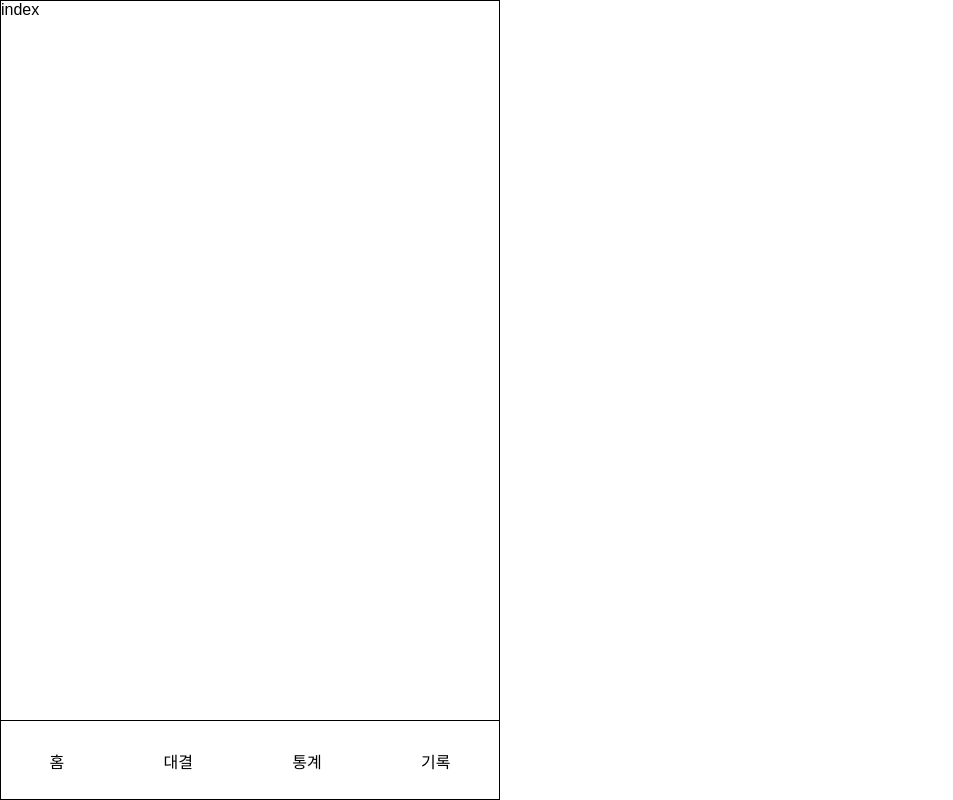
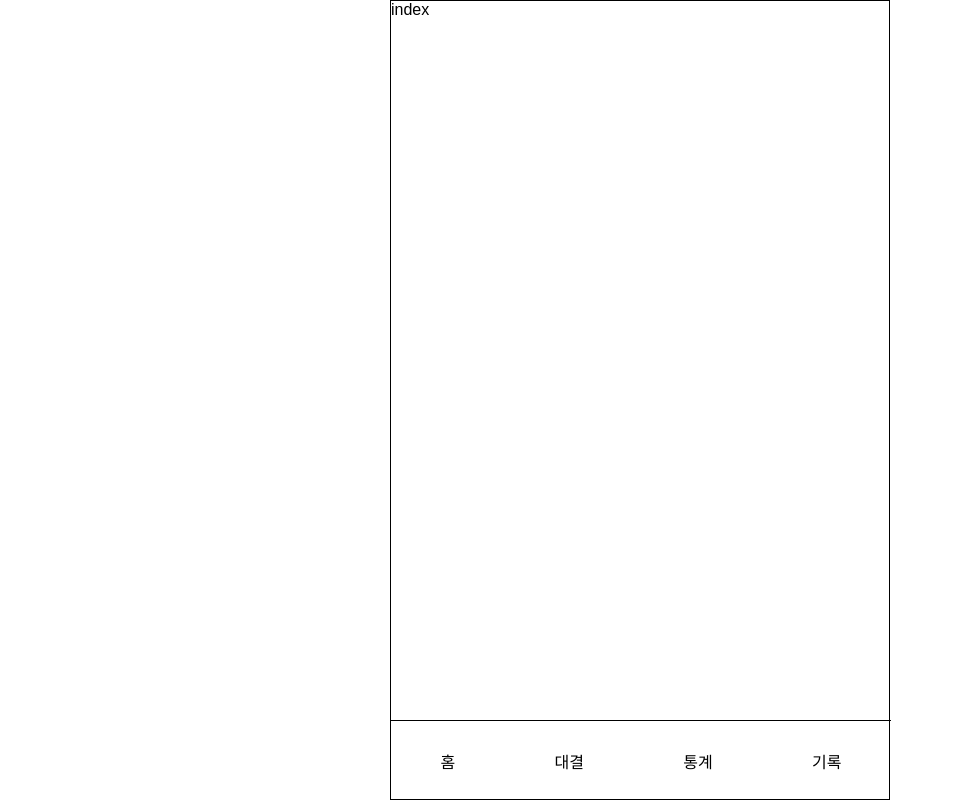
Before and after one commit to FreshCodeNovice/-EatSmart-FE, a Next.js app: page / in a window 1280 px wide. Shown: the whole page, without its empty margins (0-953 px from the left). Built offline with nearby package versions, Linux system fonts and the light colour scheme.

Commit message:
feat: 필요없는 푸터 제거

```diff
--- a/src/components/Layout.tsx
+++ b/src/components/Layout.tsx
@@ -6,14 +6,15 @@ const Layout = ({ children }: { children: React.ReactNode }) => {
       <main
         style={{
           maxWidth: '500px',
-          margin: '0',
+          margin: '0 auto',
           border: '1px solid black',
           minHeight: '100vh',
         }}
       >
         {children}
+
+        <Footer />
       </main>
-      <Footer />
     </>
   );
 };
--- a/src/pages/_app.tsx
+++ b/src/pages/_app.tsx
@@ -1,4 +1,3 @@
-import Footer from '@/components/Footer';
 import GlobalStyle from '@/styles/GlobalStyle';
 import type { AppProps } from 'next/app';
 import { ThemeProvider } from 'styled-components';
--- a/src/pages/index.tsx
+++ b/src/pages/index.tsx
@@ -1,7 +1,7 @@
 import React from 'react';
 
 function index() {
-    return <div>index</div>;
+  return <div>index</div>;
 }
 
 export default index;
```
